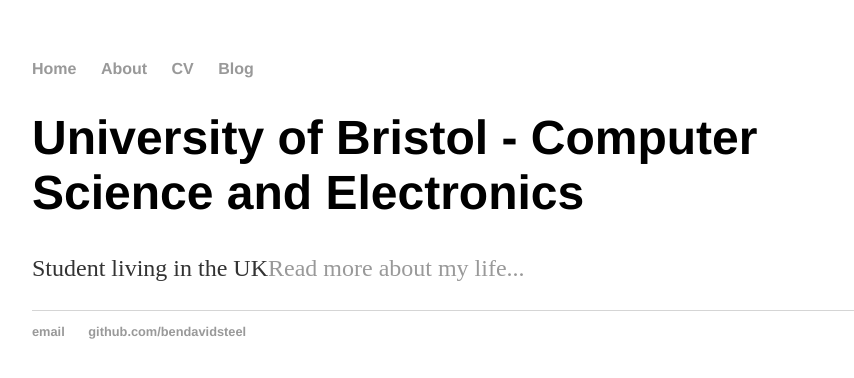
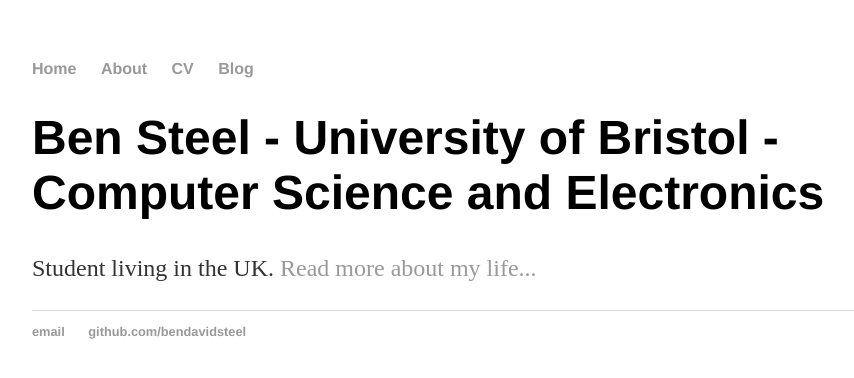
Before and after one commit to bendavidsteel/bendavidsteel.github.io, a Jekyll site: the page built from index.html, in a window 1280 px wide. Shown: the top 378 px of the page, without its empty margins (160-1014 px from the left). Built offline with Jekyll 4.4.1, drawn with Linux system fonts in a browser that asks for light colours.

Commit message:
Adapted for Jekyll
Adapted index file for use with Jekyll

```diff
--- a/index.html
+++ b/index.html
@@ -1,30 +1,8 @@
-<!DOCTYPE html>
-<html>
-	<head>
-		<title>Ben Steel</title>
-		<!-- link to main stylesheet -->
-		<link rel="stylesheet" type="text/css" href="/css/main.css">
-	</head>
-	<body>
-		<nav>
-    		<ul>
-        		<li><a href="/">Home</a></li>
-	        	<li><a href="/about">About</a></li>
-        		<li><a href="/cv">CV</a></li>
-        		<li><a href="/blog">Blog</a></li>
-    		</ul>
-		</nav>
-		<div class="container">
-    		<div class="blurb">
-        		<h1>University of Bristol - Computer Science and Electronics</h1>
-				<p>Student living in the UK<a href="/about">Read more about my life...</a></p>
-    		</div><!-- /.blurb -->
-		</div><!-- /.container -->
-		<footer>
-    		<ul>
-        		<li><a href="mailto:bendavidsteel@gmail.com">email</a></li>
-        		<li><a href="https://github.com/bendavidsteel">github.com/bendavidsteel</a></li>
-			</ul>
-		</footer>
-	</body>
-</html>
+---
+layout: default
+title: Ben Steel
+---
+<div class="blurb">
+	<h1>Ben Steel - University of Bristol - Computer Science and Electronics</h1>
+	<p>Student living in the UK. <a href="/about">Read more about my life...</a></p>
+</div><!-- /.blurb -->
```
